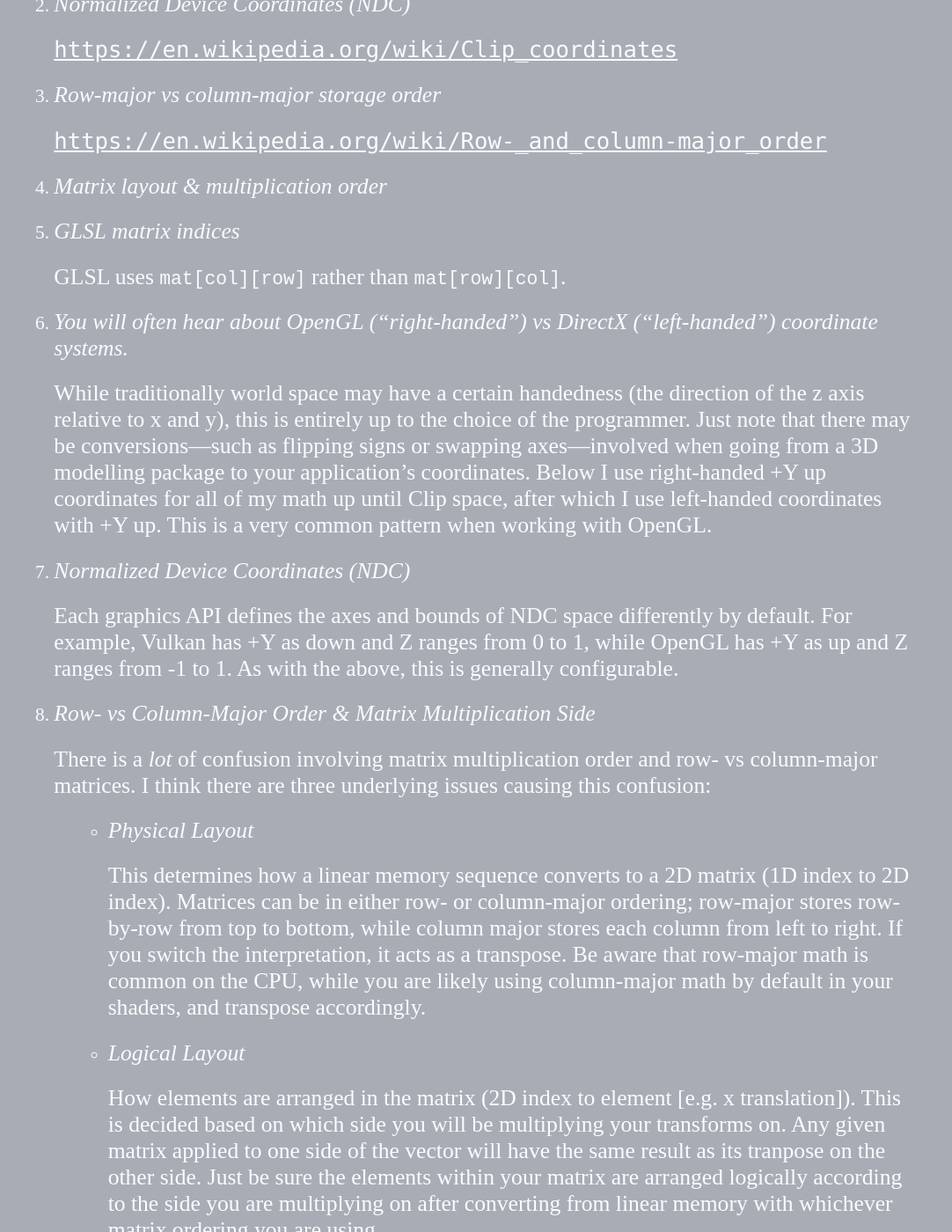
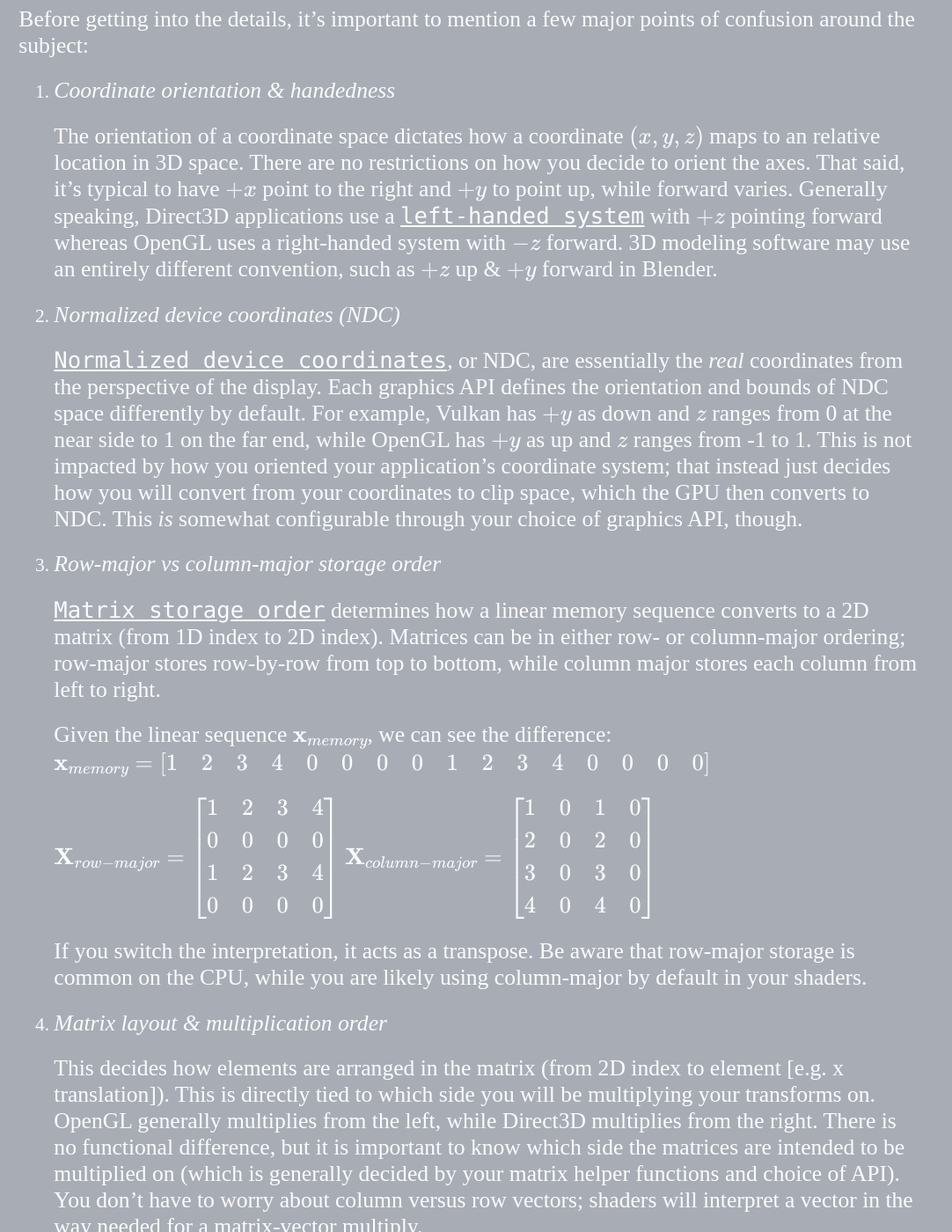
Before and after one commit to pens/rgb.sh, a Jekyll site: the page built from _posts/2020-05-04-transform.md, in a window 1280 px wide and 1400 px high, scrolled down 616 px. Shown: the whole window at 88% size, without its empty margins (0-1082 px from the left). Built offline with Jekyll 4.4.1, drawn with Linux system fonts in a browser that asks for light colours; formulas are drawn with MathJax 3; some of the changed text lies outside the part shown.

Commit message:
Update transform post

```diff
--- a/_layouts/post.html
+++ b/_layouts/post.html
@@ -2,6 +2,7 @@
 layout: head
 ---
 <link rel="stylesheet" href="/assets/css/blog.css">
+<script type="text/javascript" async src="https://cdnjs.cloudflare.com/ajax/libs/mathjax/2.7.7/MathJax.js?config=TeX-MML-AM_CHTML"></script>
 
 <a href="/blog">Return</a>
 
--- a/_posts/2020-05-04-transform.md
+++ b/_posts/2020-05-04-transform.md
@@ -4,82 +4,70 @@
     - transform.js
 styles:
     - transform.css
-excerpt: An interactive journey through the matrix transformations in the rendering pipeline.
+excerpt: An interactive journey through the matrix transformations of the rendering pipeline.
 ---
-<script type="text/javascript" async
-  src="https://cdnjs.cloudflare.com/ajax/libs/mathjax/2.7.7/MathJax.js?config=TeX-MML-AM_CHTML">
-</script>
 
-Before getting into the details of graphics transforms, it's important to mention a few major points of confusion around the subject:
+At their most basic, [transformation matrices](https://en.wikipedia.org/wiki/Transformation_matrix) just convert coordinates from one space to another.
+However, while conceptually simple, there are many small details that can make dealing with transformations confusing and frustrating.
+Anytime I have *ever* done graphics work, I have ended up incorrectly applying my transformations to create varying amounts of visual garbage.
+I wrote this post and built the below tool to act as a reference when working with graphics transformations.
 
-1. *Right-handed vs left-handed coordinate systems.*
+Before getting into the details, it's important to mention a few major points of confusion around the subject:
 
-    <https://en.wikipedia.org/wiki/Right-hand_rule#Coordinates>
+1. *Coordinate orientation & handedness*
 
-2. *Normalized Device Coordinates (NDC)*
+    The orientation of a coordinate space dictates how a coordinate $$ (x, y, z) $$ maps to an relative location in 3D space.
+    There are no restrictions on how you decide to orient the axes.
+    That said, it's typical to have $$ +x $$ point to the right and $$ +y $$ to point up, while forward varies.
+    Generally speaking, Direct3D applications use a [left-handed system](https://en.wikipedia.org/wiki/Right-hand_rule#Coordinates) with $$ +z $$ pointing forward whereas OpenGL uses a right-handed system with $$ -z $$ forward.
+    3D modeling software may use an entirely different convention, such as $$ +z $$ up & $$ +y $$ forward in Blender.
 
-    <https://en.wikipedia.org/wiki/Clip_coordinates>
+2. *Normalized device coordinates (NDC)*
+
+    [Normalized device coordinates](https://en.wikipedia.org/wiki/Clip_coordinates), or NDC, are essentially the *real* coordinates from the perspective of the display.
+    Each graphics API defines the orientation and bounds of NDC space differently by default.
+    For example, Vulkan has $$ +y $$ as down and $$ z $$ ranges from 0 at the near side to 1 on the far end, while OpenGL has $$ +y $$ as up and $$ z $$ ranges from -1 to 1.
+    This is not impacted by how you oriented your application's coordinate system; that instead just decides how you will convert from your coordinates to clip space, which the GPU then converts to NDC.
+    This *is* somewhat configurable through your choice of graphics API, though.
 
 3. *Row-major vs column-major storage order*
 
-    <https://en.wikipedia.org/wiki/Row-_and_column-major_order>
+    [Matrix storage order](https://en.wikipedia.org/wiki/Row-_and_column-major_order) determines how a linear memory sequence converts to a 2D matrix (from 1D index to 2D index).
+    Matrices can be in either row- or column-major ordering; row-major stores row-by-row from top to bottom, while column major stores each column from left to right.
+
+    Given the linear sequence $$ \mathbf{x}_{memory} $$, we can see the difference:
+    $$ \mathbf{x}_{memory} = \begin{bmatrix} 1 & 2 & 3 & 4 & 0 & 0 & 0 & 0 & 1 & 2 & 3 & 4 & 0 & 0 & 0 & 0 \end{bmatrix} $$
+
+    $$ \mathbf{X}_{row-major} = \begin{bmatrix} 1 & 2 & 3 & 4 \\ 0 & 0 & 0 & 0 \\ 1 & 2 & 3 & 4 \\ 0 & 0 & 0 & 0 \end{bmatrix} $$
+    $$ \mathbf{X}_{column-major} = \begin{bmatrix} 1 & 0 & 1 & 0 \\ 2 & 0 & 2 & 0 \\ 3 & 0 & 3 & 0 \\ 4 & 0 & 4 & 0 \end{bmatrix} $$
+
+    If you switch the interpretation, it acts as a transpose.
+    Be aware that row-major storage is common on the CPU, while you are likely using column-major by default in your shaders.
 
 4. *Matrix layout & multiplication order*
 
-
+    This decides how elements are arranged in the matrix (from 2D index to element [e.g. x translation]).
+    This is directly tied to which side you will be multiplying your transforms on.
+    OpenGL generally multiplies from the left, while Direct3D multiplies from the right.
+    There is no functional difference, but it is important to know which side the matrices are intended to be multiplied on (which is generally decided by your matrix helper functions and choice of API).
+    You don't have to worry about column versus row vectors; shaders will interpret a vector in the way needed for a matrix-vector multiply.
 
 5. *GLSL matrix indices*
 
-    GLSL uses `mat[col][row]` rather than `mat[row][col]`.
+    [GLSL matrices](https://www.khronos.org/opengl/wiki/Data_Type_(GLSL)#Matrices) use `mat[col][row]` rather than `mat[row][col]`.
+    Just be aware of this if working in GLSL.
 
+## Interactive Transforms
 
+This tool lets you see walk through all of the coordinate spaces of the rendering pipeline and visualize how you transform between them.
+I've limited the controls at each stage to be representative, not all-inclusive, of the kinds of transforms you'd perform.
 
-1. *You will often hear about OpenGL ("right-handed") vs DirectX ("left-handed") coordinate systems.*
-
-    While traditionally world space may have a certain handedness (the direction of the z axis relative to x and y), this is entirely up to the choice of the programmer.
-    Just note that there may be conversions&mdash;such as flipping signs or swapping axes&mdash;involved when going from a 3D modelling package to your application's coordinates.
-    Below I use right-handed +Y up coordinates for all of my math up until Clip space, after which I use left-handed coordinates with +Y up.
-    This is a very common pattern when working with OpenGL.
-
-2. *Normalized Device Coordinates (NDC)*
-
-    Each graphics API defines the axes and bounds of NDC space differently by default.
-    For example, Vulkan has +Y as down and Z ranges from 0 to 1, while OpenGL has +Y as up and Z ranges from -1 to 1.
-    As with the above, this is generally configurable.
-
-3. *Row- vs Column-Major Order & Matrix Multiplication Side*
-
-    There is a *lot* of confusion involving matrix multiplication order and row- vs column-major matrices.
-    I think there are three underlying issues causing this confusion:
-
-    - *Physical Layout*
-
-        This determines how a linear memory sequence converts to a 2D matrix (1D index to 2D index).
-        Matrices can be in either row- or column-major ordering; row-major stores row-by-row from top to bottom, while column major stores each column from left to right.
-        If you switch the interpretation, it acts as a transpose.
-        Be aware that row-major math is common on the CPU, while you are likely using column-major math by default in your shaders, and transpose accordingly.
-
-    - *Logical Layout*
-
-        How elements are arranged in the matrix (2D index to element [e.g. x translation]).
-        This is decided based on which side you will be multiplying your transforms on.
-        Any given matrix applied to one side of the vector will have the same result as its tranpose on the other side.
-        Just be sure the elements within your matrix are arranged logically according to the side you are multiplying on after converting from linear memory with whichever matrix ordering you are using.
-
-    - *GLSL Indices*
-
-        Furthering the confusion, for `mat4 m;`, `m[2][3]` accesses the second column, third row *NOT* the other way around as is standard.
-        [Wikipedia](https://en.wikipedia.org/wiki/Row-_and_column-major_order) explains in more detail about ordering and GLSL if you are curious.
-
-    I will left-multiply below because I feel it better follows math convention, but the given matrices are just the transpose of the right-multiplying version.
-
-# Interactive Transforms
-This tool lets you see walk through all of the spaces of the rendering pipeline and see what effect each has.
-I've limited the controls at each stage to be representative of the kinds of transforms you'd perform, but not all-inclusive.
-- The red axis is x, the green axis is y and the blue axis is z. These axes will always be at the origin of the current space.
-- The cube is an object in the scene being viewed; each side has a different color to help distinguish orientation.
-- The camera's viewing outline has three different parts. The blue triangle indicates the up direction, the orange fulcrum is what is actually being seen by the camera and the red pyramid is the region between the near plane and the camera's location. When in Clip and NDC spaces, the frustum projects into a cube which represents what region of the world will be rendered to the screen, while the pyramid becomes an infititely long rectangular prism representing the viewing direction.
-- While in NDC view, the clipped portion of the cube will be darker.
+- The red axis is $$ +x $$ (right), the green axis is $$ +y $$ (up) and the blue axis is $$ +z $$ (backward until clip space, then forward).
+  These axes will always be at the origin of the current space.
+- Each side of the cube has a different color to help distinguish orientation.
+- The camera's viewing outline has three different parts: the blue triangle indicates the up direction, the orange fulcrum bounds the camera's viewing area and the red lines extend from the camera to the viewing plane (objects here will not be rendered).
+  When in clip and NDC spaces, the projection turns the frustum into a cube and the red lines diverge into a viewing direction.
+- While in NDC view, the portion of the cube outside of the bounding cube will be darkened to indicate what will be clipped.
 
 <div id="three" style="width: 100%;"></div>
 
@@ -91,118 +79,97 @@
   <button value="ndc">NDC</button>
   <button value="screen">Screen</button>
   <br>
-  You can rotate and zoom the camera to get a better look.
+  You can move the camera to get a better look.
 </div>
 
 <div id="spaces">
 <section id="model" markdown="1">
 
-## Model / Object Space
+### Model / Object Space
 
 This is the space in which the model's vertices exist, as in a 3D modeling package.
+
+At this point you would also apply animations, if applicable.
 
 </section>
 
 <section id="world" markdown="1">
 
-## World Space
+### World Space
 
 This represents how the model is positioned relative the every other object in the world/scene.
-The matrix may be referred to as a Model matrix or a World matrix.
-This transformation is applied manually in the vertex shader (or Tesselation shaders), alongside the View and Projection matrices.
+The matrix may be referred to as a model matrix or a world matrix.
+This transformation is applied manually in the vertex shader (or tesselation shaders), alongside the view and projection matrices.
 
-$$ \mathbf{x}_{world} = \mathbf{M}_{model}\mathbf{x}_{model} $$
+$$ \mathbf{x}_{world} = \mathbf{M} \mathbf{x}_{model} $$
 
-Generally this matrix represents a series of scales ($$ \mathbf{S} $$), rotations ($$ \mathbf{R} $$) and/or translations ($$ \mathbf{T} $$).
+Generally, this matrix represents a series of scales ($$ \mathbf{S} $$), rotations ($$ \mathbf{R} $$) and/or translations ($$ \mathbf{T} $$).
 
-$$ \mathbf{M}_{model} = \mathbf{T}\mathbf{R}\mathbf{S} $$
+$$ \mathbf{M} = \mathbf{T}\mathbf{R}\mathbf{S} $$
 
 The order of these transforms is important, as each transformation applies to the result of the previous.
-A translation before a rotation will have a vastly different (and likely undesired) outcome than one after.
-Also note that when doing a matrix multiply, you will want to set $$ w = 1 $$ for points and $$ w = 0 $$ for vectors in order to only translate points.
-This is where you would put the location and orientation of an object within a videogame level.
-
-$$ \mathbf{T} = \begin{bmatrix} 1 & 0 & 0 & t_x \\ 0 & 1 & 0 & t_y \\ 0 & 0 & 1 & t_z \\ 0 & 0 & 0 & 1 \end{bmatrix} $$
-
-$$
-\mathbf{R} = \mathbf{R}_z\mathbf{R}_y\mathbf{R}_x =
-\begin{bmatrix} 1 & 0 & 0 & 0 \\ 0 & \cos\theta_x & -\sin\theta_x & 0 \\ 0 & \sin\theta_x & \cos\theta_x & 0 \\ 0 & 0 & 0 & 1 \end{bmatrix}
-\begin{bmatrix} \cos\theta_y & 0 & \sin\theta_y & 0 \\ 0 & 1 & 0 & 0 \\ -\sin\theta_y & 0 & \cos\theta_y & 0 \\ 0 & 0 & 0 & 1 \end{bmatrix}
-\begin{bmatrix} \cos\theta_z & -\sin\theta_z & 0 & 0 \\ \sin\theta_z & \cos\theta_z & 0 & 0 \\ 0 & 0 & 1 & 0 \\ 0 & 0 & 0 & 1 \end{bmatrix}
-$$
-
-$$ \mathbf{S} = \begin{bmatrix} s_x & 0 & 0 & 0 \\ 0 & s_y & 0 & 0 \\ 0 & 0 & s_z & 0 \\ 0 & 0 & 0 & 1 \end{bmatrix} $$
+A translation before a rotation will have a vastly different outcome than one after, as they always apply relative to the origin.
+When doing a matrix multiply, you will want to set $$ w = 1 $$ for points and $$ w = 0 $$ for vectors (e.g. normals) in order to only translate points.
 
 </section>
 
 <section id="view" markdown="1">
 
-## View / Camera / Eye Space
+### View / Camera / Eye Space
 
 This is how the model is oriented relative to our camera/eye, or where we will be projecting the 3D space into 2D space.
-By applying this transform to every vertex in the scene, we effectively move and rotate everything to put the camera at the origin facing forward.
+This is applied in between the model and projection matrices, usually in the vertex shader (or tesselation shaders).
+
+$$ \mathbf{x}_{view} = \mathbf{V} \mathbf{M} \mathbf{x}_{model} $$
+
+By applying this transform to every vertex in the scene, we effectively transform everything to put the camera at the origin facing forward.
 This will be important to correctly apply the projection matrix, and lets us determine what is and what is not visible to the camera.
-This is applied in between the Model and Projection matrices, usually in the Vertex shader (or Tesselation shaders).
 
-The combination of this and the model matrix is often referred to as the ModelView matrix.
+The combination of this and the model matrix can be referred to as the ModelView matrix.
 There are additional considerations if transforming surface normals.
-When non-uniform scaling applies from either the Model or View matrices, you must instead use a *Normal* matrix; this is the inverse transpose of the ModelView matrix.
-
-$$ \mathbf{x}_{view} = \mathbf{M}_{view}\mathbf{M}_{model}\mathbf{x}_{model} $$
-
-The view matrix is determined by a position and orientation.
-This will often be supplied as a position ($$ p $$), forward vector ($$ f $$) and up vector ($$ u $$) from which the right vector ($$ r $$) can be calculated.
-
-$$ \mathbf{M}_{view} = \begin{bmatrix} r_x & u_x & f_x & p_x \\ r_y & u_y & f_y & p_y \\ r_z & u_z & f_z & p_z \\ 0 & 0 & 0 & 1 \end{bmatrix} $$
+When non-uniform scaling applies from either the model or view matrices, you must instead use a *Normal* matrix; this is the inverse transpose of the ModelView matrix.
 
 </section>
 
 <section id="clip" markdown="1">
 
-## Clip Space
+### Clip Space
 
-Clip space is named becaused it is in this space that we perform *clipping* (although with a slight change of coordinates in hardware).
-Vertices are clipped when any of their $$ x, y, z $$ components lie outside of the camera's frustum.
-This happens in the next step by dividing each component by $$ w $$.
-The Projection matrix is applied in the Vertex (or Tesselation) shader after the Model and View transforms.
-A combination of the three is called the ModelViewProjection matrix.
+Clip space is named because it is in this space that we perform *clipping* (although with a slight change of coordinates in hardware into NDC).
+Most commonly you will use a [perspective projection matrix](https://en.wikipedia.org/wiki/3D_projection#Perspective_projection), which maps 3D points onto a 2D plane similarly to how our eyes or a camera work.
+Orthographic projections are an alternative option (you are viewing this scene through an orthographic projection until the final output).
+The projection matrix is applied in the vertex (or tesselation) shader after the model and view transforms.
 
-At this point, we have projected all of the vertices in the scene towards the camera based on the projection matrix's frustum.
-This essentially reshapes the frustum into a cube, adjusting all vertices accordingly.
-Anything inside the cube will get drawn (ignoring depth and front-facing tests), while everything outside will not.
+$$ \mathbf{x}_{clip} = \mathbf{P} \mathbf{V} \mathbf{M} \mathbf{x}_{model} $$
 
-$$ \mathbf{x}_{clip} = \mathbf{M}_{proj}\mathbf{M}_{view}\mathbf{M}_{model}\mathbf{x}_{model} $$
+Perspective projection is usually defined by near and far values indicating the front and back of the frustum, a vertical field of view angle and an aspect ratio.
+A combination of the three above matrices is called the ModelViewProjection matrix, and you may use it instead of its constituents as an optimization.
 
-The perspective projection matrix is shown here; orthographic projection is another option.
-Perspective projection is a non-affine transformation.
-
-Perspective projection is usually defined by near ($$ z_n $$) and far ($$ z_f $$) Z values for the front and back of the frustum, a vertical field of view in radians ($$ f $$) and an aspect ratio ($$ a $$).
-
-$$ \mathbf{M}_{proj} = \begin{bmatrix} \frac{1}{a * \tan{f / 2}} & 0 & 0 & 0 \\ 0 & \frac{1}{\tan{f / 2}} & 0 & 0 \\ 0 & 0 & \frac{z_f}{z_n - z_f} & -1 \\ 0 & 0 & \frac{z_n * z_f}{z_n - z_f} & 0 \end{bmatrix} $$
+At this point, we have projected all of the vertices in the scene towards the camera with the projection matrix.
+This reshapes the viewing frustum into a cube.
+Anything inside the cube will get drawn (ignoring depth, winding-order or something more complex), while everything outside will not.
 
 </section>
 
 <section id="ndc" markdown="1">
 
-## Normalized Device Coordinate (NDC) Space
+### Normalized Device Coordinate (NDC) Space
 
 Normalized device coordinates have been converted from clip space by dividing all components $$ x, y, z $$ of each vertex by their $$ w $$.
-Triangles entirely outside the clipping range will now be outside bounds determined by the API (that's outside -1 &ndash; 1 for $$ x $$ and $$ y$$ and 0 &ndash; 1 or -1 &ndash; 1 for $$ z $$ by default; note that yet again, this is configurable), and won't be used for rasterization.
+Triangles entirely outside the clipping bounds are discarded and won't be rasterized.
 Triangles that are partially outside the cube will be clipped at the border of the volume.
 This stage occurs entirely in hardware.
 
-$$ \mathbf{x}_{NDC} = \mathbf{x}_{proj} / x_{proj,w} $$
+$$ \mathbf{x}_{NDC} = \mathbf{x}_{clip} / x_{clip, w} $$
 
 </section>
 
 <section id="screen" markdown="1">
 
-## Screen / Window Space (Output)
+### Screen / Window Space (Output)
 
 Here we see the results of the above transformations after rasterization.
-Note that the winding order of the triangles relative the camera will determine whether they are front-facing or back-facing.
-Generally, back-facing triangles will be culled at this point.
-Which winding order is front-facing is user-configurable.
+Note that the winding order of the triangles relative the camera will determine whether they are front-facing or back-facing, and inform whether they will be drawn; this is user-configurable.
 In general, you would also use a depth buffer here in order to keep the front-most triangle at each pixel, as opposed to overwriting with whichever was rendered most recently.
 
 </section>
```
